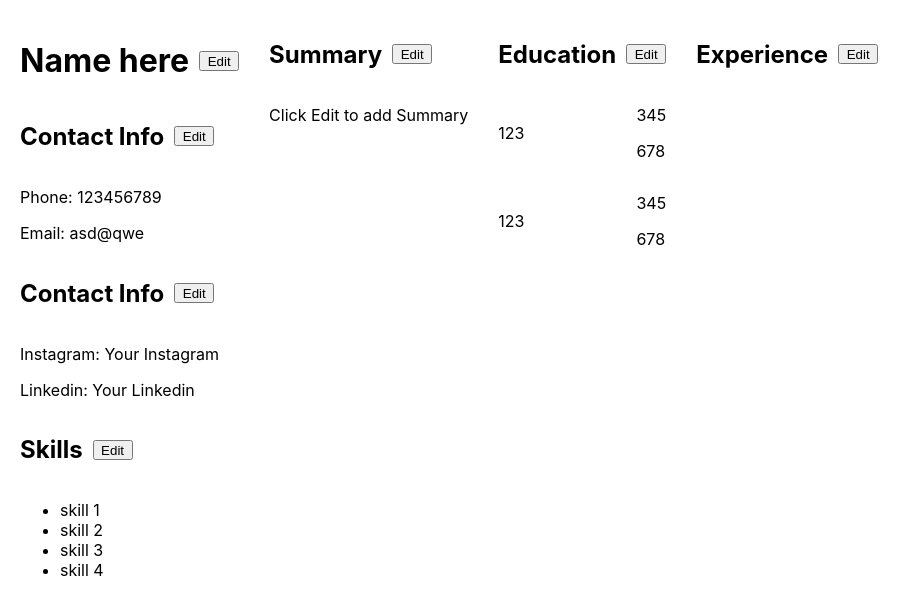
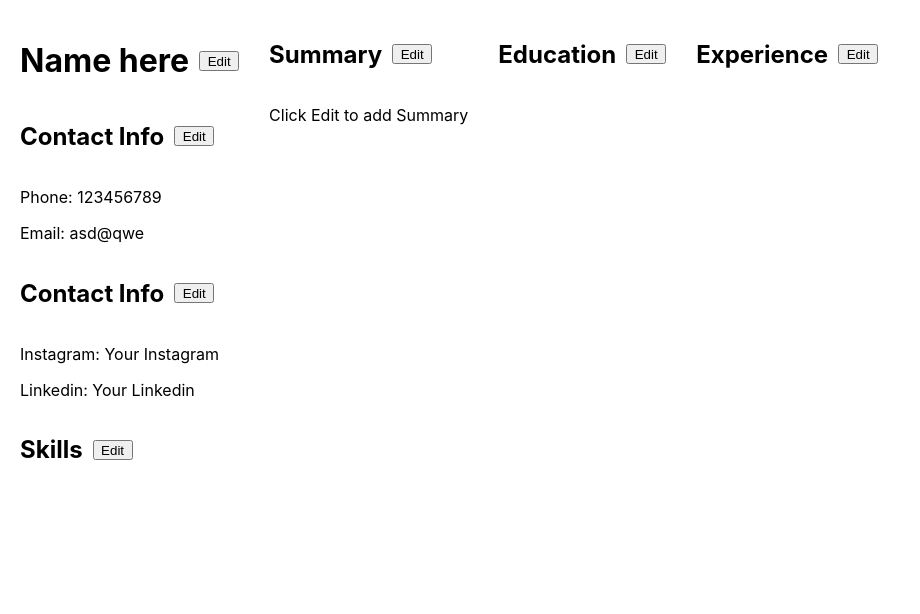
Before and after one commit to pbaki/cv-app, a React (Create React App) app: page / in a window 1280 px wide. Shown: the top 614 px of the page, without its empty margins (0-920 px from the left). Built offline with nearby package versions, Linux system fonts and the light colour scheme.

Commit message:
deleted default values

```diff
--- a/src/components/education.js
+++ b/src/components/education.js
@@ -118,8 +118,6 @@ class Education extends Component {
           ""
         )}
 
-        <EducationCard educationTime="123" schoolName="345" description="678" />
-        <EducationCard educationTime="123" schoolName="345" description="678" />
         {this.state.cards.map((val) => {
           return val;
         })}
--- a/src/components/general-info.js
+++ b/src/components/general-info.js
@@ -466,10 +466,6 @@ class Skills extends Component {
         )}
 
         <ul>
-          <li>skill 1</li>
-          <li>skill 2</li>
-          <li>skill 3</li>
-          <li>skill 4</li>
           {this.state.skillsList.map((val) => {
             return val;
           })}
```
